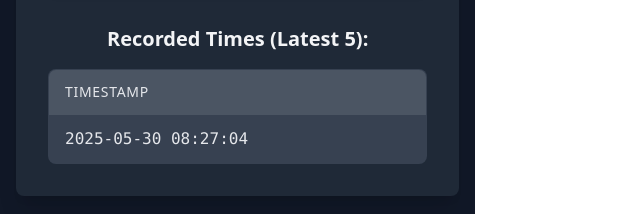
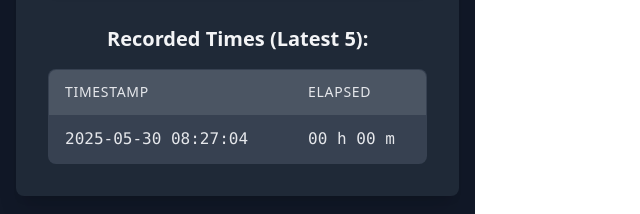
Before and after one commit to kurorinchan/time-record-app-react, a React (Vite) app: page / in a window 1280 px wide. Both pictures are taken after a click on the button "Record Time". Shown: the part 213-427 px from the top of the page, without its empty margins (0-640 px from the left). Built offline with nearby package versions, Linux system fonts and the light colour scheme.

Commit message:
Add elapsed time for each timestamp

```diff
--- a/src/App.jsx
+++ b/src/App.jsx
@@ -4,8 +4,12 @@ import React, { useState, useEffect } from 'react';
 function App() {
   // State to hold the current date and time, updated every second
   const [currentDateTime, setCurrentDateTime] = useState(new Date());
-  // State to hold the list of recorded times, limited to the 5 latest
+  // State to hold the list of recorded times, limited to the 5 latest.
+  // Each item is an object: { formattedTime: string, timestamp: number (milliseconds) }
   const [recordedTimes, setRecordedTimes] = useState([]);
+  // State to hold the calculated elapsed time strings for ALL records
+  // This array will mirror recordedTimes, holding the formatted elapsed string for each.
+  const [allElapsedTimes, setAllElapsedTimes] = useState([]);
 
   // Helper function to format a number with a leading zero if it's a single digit
   const formatTwoDigits = (num) => String(num).padStart(2, '0');
@@ -27,7 +31,7 @@ function App() {
     try {
       // Attempt to retrieve 'recordedTimes' from localStorage
       const storedTimes = localStorage.getItem('recordedTimes');
-      // If data exists, parse it from JSON string back to a JavaScript array.
+      // If data exists, parse it from JSON string back to a JavaScript array of objects.
       // If no data, default to an empty array.
       const parsedTimes = storedTimes ? JSON.parse(storedTimes) : [];
       setRecordedTimes(parsedTimes);
@@ -37,6 +41,40 @@ function App() {
       setRecordedTimes([]); // Ensure recordedTimes is an empty array on error
     }
   }, []); // Empty dependency array means this effect runs once on mount
+
+  // useEffect hook to calculate and update the elapsed time for ALL records
+  // This effect runs whenever currentDateTime or recordedTimes changes.
+  useEffect(() => {
+    if (recordedTimes.length > 0) {
+      const nowMs = currentDateTime.getTime(); // Use the real-time currentDateTime for calculation
+
+      // Map over the recordedTimes to calculate elapsed time for each entry
+      const newElapsedTimes = recordedTimes.map(record => {
+        const diffMs = nowMs - record.timestamp; // Difference in milliseconds
+
+        // Ensure diffMs is not negative (e.g., if system clock changes backwards)
+        if (diffMs < 0) return '00 h 00 m';
+
+        // Convert milliseconds difference to hours and minutes
+        const totalMinutes = Math.floor(diffMs / (1000 * 60));
+        const diffHours = Math.floor(totalMinutes / 60);
+        const remainingMinutes = totalMinutes % 60;
+
+        // Format hours and minutes with leading zeros
+        const formattedHours = formatTwoDigits(diffHours);
+        const formattedMinutes = formatTwoDigits(remainingMinutes);
+
+        return `${formattedHours} h ${formattedMinutes} m`;
+      });
+
+      // Update the state with the new array of elapsed times
+      setAllElapsedTimes(newElapsedTimes);
+    } else {
+      // If no records, reset elapsed times display
+      setAllElapsedTimes([]);
+    }
+  }, [currentDateTime, recordedTimes]); // Dependencies: currentDateTime (for real-time update) and recordedTimes (when new entries are added)
+
 
   // Function to handle the "Record Time" button click
   const recordTime = () => {
@@ -52,20 +90,26 @@ function App() {
     const seconds = formatTwoDigits(now.getSeconds());
 
     // Construct the formatted time string
-    const newRecordedTime = `${year}-${month}-${day} ${hours}:${minutes}:${seconds}`;
+    const formattedTime = `${year}-${month}-${day} ${hours}:${minutes}:${seconds}`;
+
+    // Create a new record object containing both formatted time and raw timestamp
+    const newRecord = {
+      formattedTime: formattedTime,
+      timestamp: now.getTime() // Store milliseconds since epoch for calculations
+    };
 
     // Create a new array:
-    // 1. Add the `newRecordedTime` to the beginning.
+    // 1. Add the `newRecord` object to the beginning.
     // 2. Spread the existing `recordedTimes` after it.
     // 3. Use `.slice(0, 5)` to ensure only the 5 most recent records are kept.
-    const updatedTimes = [newRecordedTime, ...recordedTimes].slice(0, 5);
+    const updatedTimes = [newRecord, ...recordedTimes].slice(0, 5);
 
     // Update the component's state with the new list of recorded times
     setRecordedTimes(updatedTimes);
 
     try {
       // Save the updated list to localStorage.
-      // localStorage only stores strings, so we convert the array to a JSON string.
+      // localStorage only stores strings, so we convert the array of objects to a JSON string.
       localStorage.setItem('recordedTimes', JSON.stringify(updatedTimes));
     } catch (error) {
       // Log any errors that occur during localStorage write (e.g., storage full)
@@ -106,15 +150,22 @@ function App() {
                   <th className="py-3 px-4 text-left text-sm font-medium text-gray-200 uppercase tracking-wider border-b border-gray-600">
                     Timestamp
                   </th>
+                  {/* New table header for Elapsed Time */}
+                  <th className="py-3 px-4 text-left text-sm font-medium text-gray-200 uppercase tracking-wider border-b border-gray-600">
+                    Elapsed
+                  </th>
                 </tr>
               </thead>
               <tbody className="divide-y divide-gray-600">
                 {/* Map through the recordedTimes array to display each timestamp in a table row */}
-                {recordedTimes.map((time, index) => (
-                  <tr key={index} className="hover:bg-gray-600">
-                    {/* Added font-mono class to ensure fixed width characters for recorded times */}
+                {recordedTimes.map((record, index) => (
+                  // Removed whitespace/newline between <tr> and <td>
+                  <tr key={record.timestamp} className="hover:bg-gray-600"><td className="py-3 px-4 whitespace-nowrap text-gray-200 text-base font-mono">
+                    {record.formattedTime}
+                  </td>
+                    {/* Display elapsed time for each record from allElapsedTimes state */}
                     <td className="py-3 px-4 whitespace-nowrap text-gray-200 text-base font-mono">
-                      {time}
+                      {allElapsedTimes[index]}
                     </td>
                   </tr>
                 ))}
```
